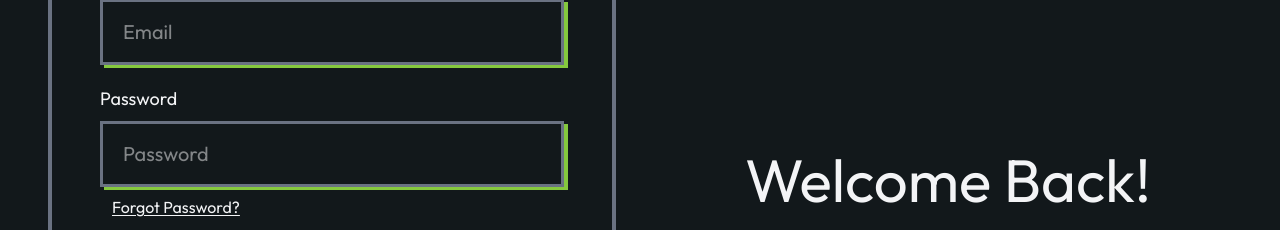
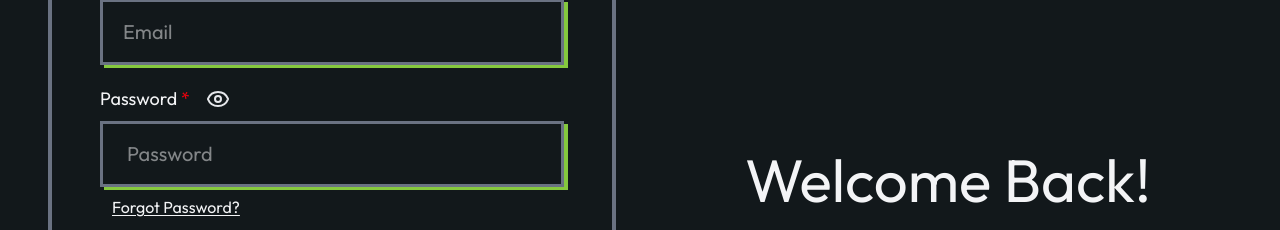
Before and after one commit to MdSakifHossain/PH-Lv01-B12A09-ToyTopia-04-11-2025, a React (Vite) app: page /login in a window 1280 px wide. Shown: the part 377-607 px from the top of the page. Built offline with nearby package versions, Linux system fonts and the light colour scheme; no server answers; a web font is replaced by a local one.

Commit message:
feat(login): add show password toggle functionality to the Login page

```diff
--- a/src/pages/LoginPage.jsx
+++ b/src/pages/LoginPage.jsx
@@ -1,4 +1,4 @@
-import React, { use } from "react";
+import React, { use, useState } from "react";
 import { Link, useLocation, useNavigate } from "react-router";
 import { AuthContext } from "../contexts/AuthContext/AuthContext";
 
@@ -8,11 +8,13 @@ import Divider from "./../components/Divider";
 import { toast } from "sonner";
 import CustomToast from "../components/CustomToast";
 import { useTitle } from "../hooks/useTitle";
+import { LuEye, LuEyeOff } from "react-icons/lu";
 
 const LoginPage = () => {
   const { signInWithGoogle, signInUser } = use(AuthContext);
   const navigate = useNavigate();
   const location = useLocation();
+  const [showPass, setShowPass] = useState(false);
 
   useTitle("Login");
 
@@ -124,16 +126,32 @@ const LoginPage = () => {
           </label>
 
           <div className="w-full flex flex-col gap-2">
-            <label className="flex flex-col gap-2">
-              <span className="text-lg">Password</span>
-              <input
-                className="w-full
-                retro-shadow px-5 py-3.5 md:py-4 border-3 border-gray-500 transition-all duration-200
-                focus-visible:outline-0"
-                placeholder="Password"
-                type="password"
-                name="password"
-              />
+            <label className="w-full flex flex-col gap-2">
+              <span className="text-lg select-none flex items-center gap-4">
+                <span>
+                  Password <span className="text-red-600">*</span>
+                </span>
+                {showPass === false ? (
+                  <LuEye
+                    onClick={() => setShowPass(true)}
+                    className={`size-6 my-auto text-gray-200`}
+                  />
+                ) : (
+                  <LuEyeOff
+                    onClick={() => setShowPass(false)}
+                    className={`size-6 my-auto text-gray-200`}
+                  />
+                )}
+              </span>
+              <div className="retro-shadow w-full text-lg lg:text-xl border-3 border-gray-500 flex items-center">
+                <input
+                  className="focus-visible:outline-0 px-6 py-4 w-full"
+                  placeholder="Password"
+                  type={showPass ? "text" : "password"}
+                  name="password"
+                  required
+                />
+              </div>
             </label>
 
             <Link
```
